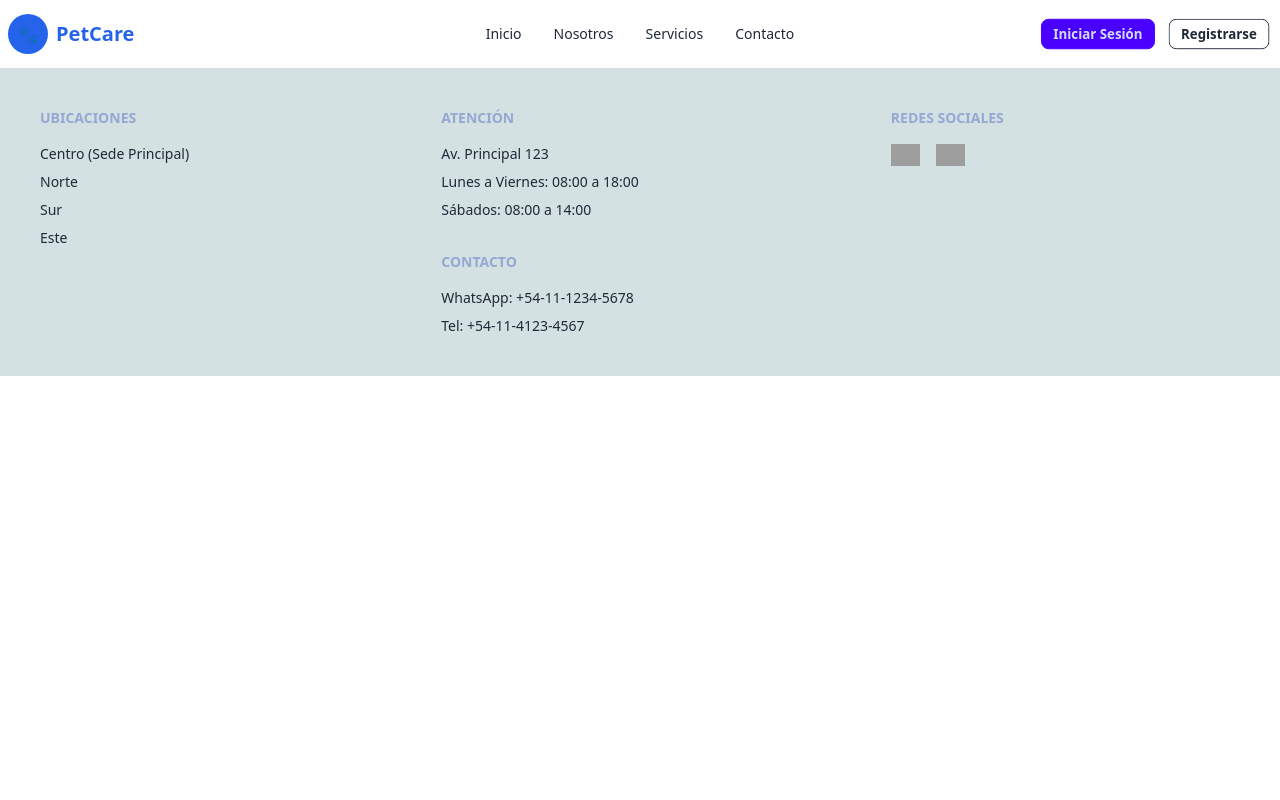
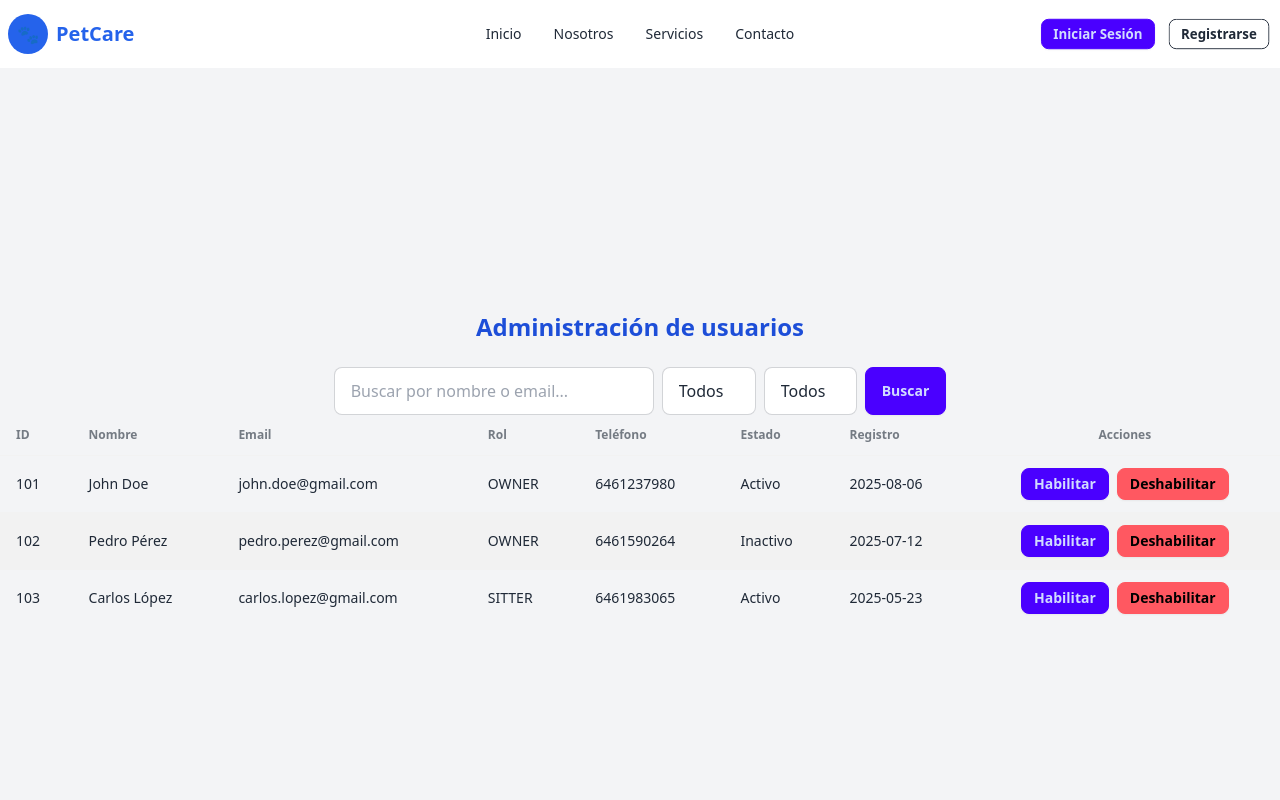
Before and after one commit to R-Mutt22/equipo5-petcare-frontend, a React (Vite) app: page /admin/users in a window 1280 px wide. Shown: the top 800 px of the page. Built offline with nearby package versions, Linux system fonts and the light colour scheme; grey boxes are pictures that could not be loaded.

Commit message:
feature-027: Pantalla listar usuarios (dueños, niñeras)

```diff
--- a/src/App.jsx
+++ b/src/App.jsx
@@ -10,13 +10,15 @@ import { LoginPage } from "./Views/LoginPage";
 
 import { ServicesListPage } from "./Views/ServicesListPage";
 import { ServiceFormPage } from "./Views/ServiceFormPage";
-import { Navbar } from "./Componentes/Wrappers/Navbar"
-import { Footer } from "./Componentes/Wrappers/Footer"
+import { Navbar } from "./Componentes/Wrappers/Navbar";
+import { Footer } from "./Componentes/Wrappers/Footer";
 
 import { AdminLoginPage } from "./Views/AdminLoginPage";
 import { PetsListPage } from "./Views/PetsListPage";
 import { PetRegisterPage } from "./Views/PetRegisterPage";
 import { PetEditPage } from "./Views/PetEditPage";
+import { AdminPanel } from "./Views/AdminPanel";
+import { UserManagement } from "./Views/UserManagement";
 
 export const App = () => {
   return (
@@ -37,10 +39,18 @@ export const App = () => {
 
           <Route element={<ProtectedRouteOwner />}>
             <Route path="/pets-list" element={<PetsListPage />} />
-            <Route path="/pets-list/pet-register" element={<PetRegisterPage />} />
-            <Route path="/pets-list/pet-edit/:id_pet" element={<PetEditPage />} />
+            <Route
+              path="/pets-list/pet-register"
+              element={<PetRegisterPage />}
+            />
+            <Route
+              path="/pets-list/pet-edit/:id_pet"
+              element={<PetEditPage />}
+            />
           </Route>
-          <Route path="/admin" element={<AdminLoginPage />} />
+          <Route path="/admin/login" element={<AdminLoginPage />} />
+          <Route path="/admin" element={<AdminPanel />} />
+          <Route path="/admin/users" element={<UserManagement />} />
 
           {/* Rutas privadas */}
           {/* Rutas protegidas para dueños */}
--- a/src/Componentes/Wrappers/SearchBar.jsx
+++ b/src/Componentes/Wrappers/SearchBar.jsx
@@ -1,30 +1,65 @@
+import { useState } from "react";
+
 export const SearchBar = ({
   onSearch,
   searchType = "users", // "users", "pets", "services", "bookings"
   placeholder = "Buscar...",
-  className = ""
+  className = "",
 }) => {
   const [searchTerm, setSearchTerm] = useState("");
+  const [role, setRole] = useState("");
+  const [state, setState] = useState("");
 
   const getPlaceholder = () => {
-    switch(searchType) {
-      case "users": return "Buscar por nombre, email o teléfono...";
-      case "pets": return "Buscar por nombre de mascota o tipo...";
-      case "services": return "Buscar por tipo de servicio...";
-      case "bookings": return "Buscar por ID de reserva...";
-      default: return placeholder;
+    switch (searchType) {
+      case "users":
+        return "Buscar por nombre o email...";
+      case "pets":
+        return "Buscar por nombre de mascota o tipo...";
+      case "services":
+        return "Buscar por tipo de servicio...";
+      case "bookings":
+        return "Buscar por ID de reserva...";
+      default:
+        return placeholder;
     }
   };
 
   return (
-    <form onSubmit={(e) => { e.preventDefault(); onSearch(searchTerm); }} className={`flex gap-2 ${className}`}>
+    <form
+      onSubmit={(e) => {
+        e.preventDefault();
+        onSearch(searchTerm, role, state);
+      }}
+      className={`flex gap-2 ${className}`}
+    >
       <input
         type="text"
         value={searchTerm}
         onChange={(e) => setSearchTerm(e.target.value)}
         placeholder={getPlaceholder()}
-        className="input input-bordered flex-1"
+        className="w-80 input input-bordered flex-1"
       />
+
+      <select
+        value={state}
+        onChange={(e) => setState(e.target.value)}
+        className="input input-bordered"
+      >
+        <option value="">Todos</option>
+        <option value="Activo">Activo</option>
+        <option value="Inactivo">Inactivo</option>
+      </select>
+
+      <select
+        value={role}
+        onChange={(e) => setRole(e.target.value)}
+        className="input input-bordered"
+      >
+        <option value="">Todos</option>
+        <option value="OWNER">OWNER</option>
+        <option value="SITTER">SITTER</option>
+      </select>
       <button type="submit" className="btn btn-primary">
         Buscar
       </button>
--- /dev/null
+++ b/src/Views/AdminPanel.jsx
@@ -0,0 +1,28 @@
+import React from "react";
+import { Link } from "react-router-dom";
+
+export const AdminPanel = () => {
+  return (
+    <div className="flex flex-col items-center justify-center min-h-screen bg-gray-100">
+      <h1 className="text-2xl font-semibold text-blue-700 mb-6">
+        Panel del Administrador
+      </h1>
+      <p className="text-2 mb-6 px-20">
+        En este panel puedes administrar los usuarios (dueños y niñeras),
+        servicios ofrecidos por las niñeras y las reservas creadas por los
+        dueños
+      </p>
+      <div className="flex gap-4">
+        <button className="btn btn-info">
+          <Link to="/admin/users">Mirar usuarios</Link>
+        </button>
+        <button className="btn btn-info">
+          <Link to="/admin/services">Mirar servicios</Link>
+        </button>
+        <button className="btn btn-info">
+          <Link to="/admin/bookings">Mirar reservas</Link>
+        </button>
+      </div>
+    </div>
+  );
+};
--- /dev/null
+++ b/src/Views/UserManagement.jsx
@@ -0,0 +1,139 @@
+import React, { useEffect, useState } from "react";
+import { LoadingSpinner } from "../Componentes/UI/LoadingSpinner";
+import { SearchBar } from "../Componentes/Wrappers/SearchBar";
+import { EmptyState } from "../Componentes/UI/EmptyState";
+
+const mockUsers = [
+  {
+    id_user: 101,
+    name: "John Doe",
+    email: "john.doe@gmail.com",
+    role: "OWNER",
+    phone: "6461237980",
+    active: "Activo",
+    createdAt: "2025-08-06",
+  },
+  {
+    id_user: 102,
+    name: "Pedro Pérez",
+    email: "pedro.perez@gmail.com",
+    role: "OWNER",
+    phone: "6461590264",
+    active: "Inactivo",
+    createdAt: "2025-07-12",
+  },
+  {
+    id_user: 103,
+    name: "Carlos López",
+    email: "carlos.lopez@gmail.com",
+    role: "SITTER",
+    phone: "6461983065",
+    active: "Activo",
+    createdAt: "2025-05-23",
+  },
+];
+
+export const UserManagement = () => {
+  const [users, setUsers] = useState([]);
+  const [allUsers, setAllUsers] = useState([]);
+  const [loading, setLoading] = useState(true);
+
+  useEffect(() => {
+    setTimeout(() => {
+      setUsers(mockUsers);
+      setAllUsers(mockUsers);
+      setLoading(false);
+    }, 1200);
+  }, []);
+
+  const handleOnSearch = (searchTerm, role, state) => {
+    if (!searchTerm && !role && !state) {
+      setUsers(allUsers);
+      return;
+    }
+
+    let filterUser = allUsers;
+
+    if (searchTerm) {
+      filterUser = filterUser.filter(
+        (user) =>
+          user.name.toLowerCase().includes(searchTerm.toLowerCase()) ||
+          user.email.toLowerCase().includes(searchTerm.toLowerCase())
+      );
+    }
+
+    if (state) {
+      filterUser = filterUser.filter((user) => user.state === state);
+    }
+
+    if (role) {
+      filterUser = filterUser.filter((user) => user.role === role);
+    }
+
+    setUsers(filterUser);
+  };
+
+  return (
+    <div className="flex flex-col items-center justify-center min-h-screen bg-gray-100">
+      <h1 className="text-2xl font-semibold text-blue-700 mb-6">
+        Administración de usuarios
+      </h1>
+      {loading ? (
+        <div className="flex justify-center items-center">
+          <div className="text-gray-600">
+            <LoadingSpinner size="lg" />
+            <span>Cargando datos de usuarios...</span>
+          </div>
+        </div>
+      ) : users.length === 0 ? (
+        <>
+          <SearchBar onSearch={handleOnSearch} searchType="users" />
+          <EmptyState
+            title="Sin resultados"
+            description="No hay usuarios registrados"
+            icon="⚠️"
+          />
+        </>
+      ) : (
+        <>
+          <SearchBar onSearch={handleOnSearch} searchType="users" />
+          <table className="table table-zebra w-full">
+            <thead>
+              <tr>
+                <th>ID</th>
+                <th>Nombre</th>
+                <th>Email</th>
+                <th>Rol</th>
+                <th>Teléfono</th>
+                <th>Estado</th>
+                <th>Registro</th>
+                <th className="text-center">Acciones</th>
+              </tr>
+            </thead>
+            <tbody>
+              {users.map((user) => (
+                <tr key={user.id_user}>
+                  <td>{user.id_user}</td>
+                  <td>{user.name}</td>
+                  <td>{user.email}</td>
+                  <td>{user.role}</td>
+                  <td>{user.phone}</td>
+                  <td>{user.active}</td>
+                  <td>{user.createdAt}</td>
+                  <td className="flex items-center justify-center gap-2">
+                    <button className="btn btn-sm btn-primary">
+                      Habilitar
+                    </button>
+                    <button className="btn btn-sm btn-error">
+                      Deshabilitar
+                    </button>
+                  </td>
+                </tr>
+              ))}
+            </tbody>
+          </table>
+        </>
+      )}
+    </div>
+  );
+};
--- /dev/null
+++ b/src/api/user.api.js
@@ -0,0 +1,6 @@
+import axios from "./axios";
+
+//Obtener todos los usuarios (owners y sitters)
+export const getAllUsers = async () => {
+  return await axios.get("/users");
+};
```
Also changed, not shown: src/Componentes/Wrappers/AdminTable.jsx (+8 -2 lines).
